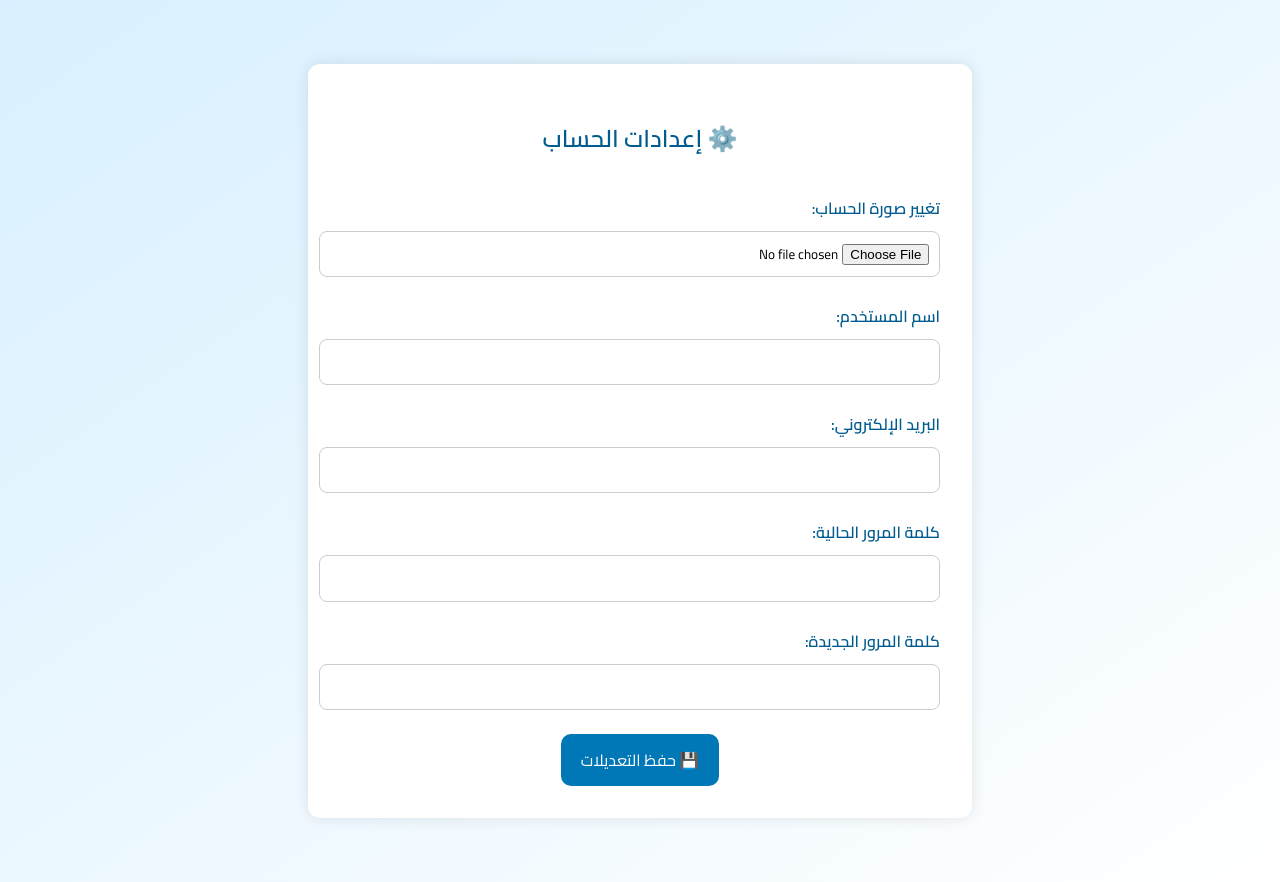
After one commit to ON3eN/Yaser35, a Django app: template templates/account/account_settings.html in a window 1280 px wide. The commit adds this page. Run offline with Django 5.2, Linux system fonts and the light colour scheme; the template is opened without the code that fills it, so the values that code supplies are empty.

Commit message:
اعدادات الحساب والدفع

```diff
--- /dev/null
+++ b/templates/account/account_settings.html
@@ -0,0 +1,91 @@
+<!DOCTYPE html>
+<html lang="ar" dir="rtl">
+<head>
+  <meta charset="UTF-8">
+  <title>إعدادات الحساب - شقف</title>
+  <meta name="viewport" content="width=device-width, initial-scale=1.0">
+  <link href="https://fonts.googleapis.com/css2?family=Cairo:wght@400;600&display=swap" rel="stylesheet">
+  <style>
+    body {
+      font-family: 'Cairo', sans-serif;
+      background: linear-gradient(to bottom right, #d8f0ff, #ffffff);
+      margin: 0;
+      padding: 0;
+    }
+
+    .container {
+      max-width: 600px;
+      margin: 4rem auto;
+      background: white;
+      border-radius: 12px;
+      box-shadow: 0 0 15px rgba(0,0,0,0.1);
+      padding: 2rem;
+    }
+
+    h2 {
+      color: #005b8f;
+      text-align: center;
+      margin-bottom: 2rem;
+    }
+
+    label {
+      display: block;
+      margin-bottom: 0.5rem;
+      color: #005b8f;
+      font-weight: 600;
+    }
+
+    input[type="text"], input[type="email"], input[type="password"], input[type="file"] {
+      width: 100%;
+      padding: 0.6rem;
+      border: 1px solid #ccc;
+      border-radius: 8px;
+      margin-bottom: 1.5rem;
+      font-family: 'Cairo', sans-serif;
+    }
+
+    button {
+      background-color: #0077b6;
+      color: white;
+      padding: 0.7rem 1.2rem;
+      border: none;
+      border-radius: 10px;
+      cursor: pointer;
+      font-size: 1rem;
+      font-family: 'Cairo', sans-serif;
+      display: block;
+      margin: auto;
+    }
+
+    button:hover {
+      background-color: #005b8f;
+    }
+  </style>
+</head>
+<body>
+
+  <div class="container">
+    <h2>⚙️ إعدادات الحساب</h2>
+    <form method="POST" enctype="multipart/form-data">
+      {% csrf_token %}
+      <label for="avatar">تغيير صورة الحساب:</label>
+      <input type="file" name="avatar" id="avatar">
+
+      <label for="username">اسم المستخدم:</label>
+      <input type="text" name="username" id="username" value="{{ user.username }}">
+
+      <label for="email">البريد الإلكتروني:</label>
+      <input type="email" name="email" id="email" value="{{ user.email }}">
+
+      <label for="old_password">كلمة المرور الحالية:</label>
+      <input type="password" name="old_password" id="old_password">
+
+      <label for="new_password">كلمة المرور الجديدة:</label>
+      <input type="password" name="new_password" id="new_password">
+
+      <button type="submit">💾 حفظ التعديلات</button>
+    </form>
+  </div>
+
+</body>
+</html>
```
Also changed, not shown: templates/account/payment_settings.html (added, +47 -0 lines), templates/header.html (+21 -17 lines).
